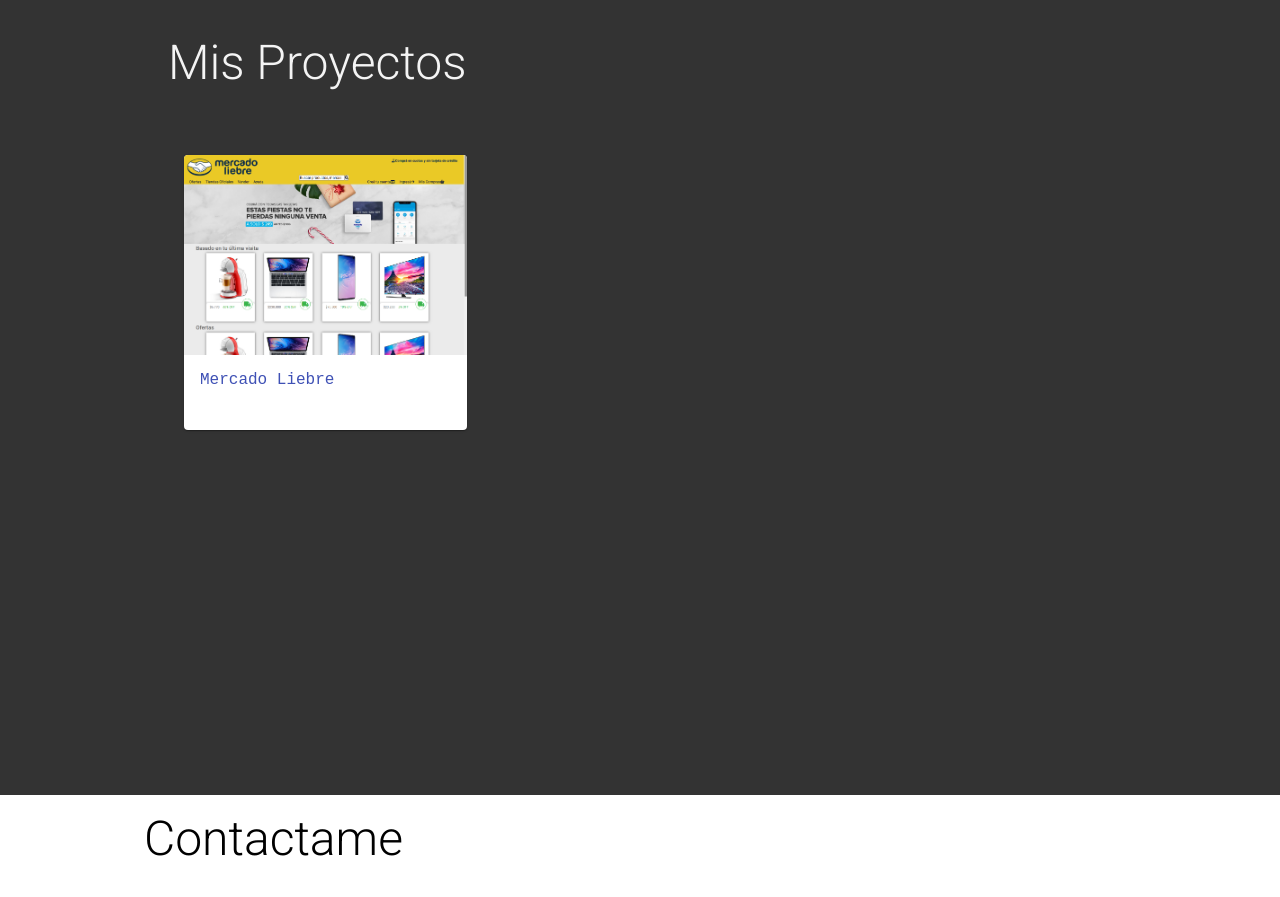
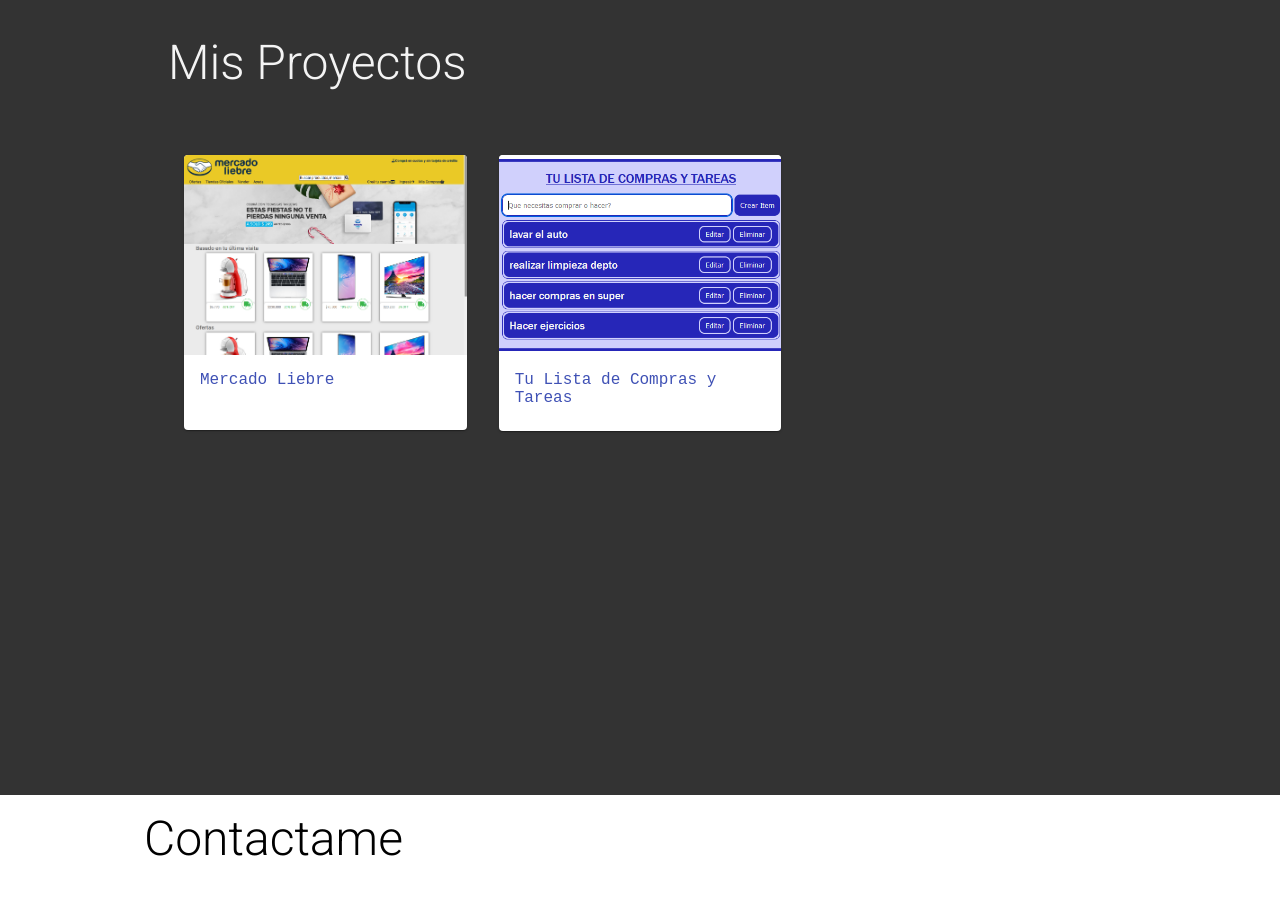
Before and after one commit to SebasPalmaSan/portfolioweb, a React (Create React App) app: page / in a window 1280 px wide. Shown: the part 1760-2657 px from the top of the page. Built offline with nearby package versions, Linux system fonts and the light colour scheme; a web font is replaced by a local one.

Commit message:
agregando proyectos

```diff
--- a/src/ProyectData.js
+++ b/src/ProyectData.js
@@ -1,4 +1,5 @@
 import MercadoLiebre from './images/MLiebre.jpg'
+import TuLista from './images/tulista.jpg'
 
 const ProyectData = [
     {
@@ -7,6 +8,12 @@
         description: 'Mercado Liebre es un proyecto personal, realizado durante el curso de Programación Web Full Stack en Digital House, simulando un clon de mercado libre.',
         link: 'https://app-mercadoliebre-seb.herokuapp.com/',
     },
+    {
+        title: 'Tu Lista de Compras y Tareas',
+        image: TuLista,
+        description: '',
+        link: 'https://tulista.netlify.app/',
+    }
 
 ]
 export default ProyectData
```
Also changed, not shown: src/images/tulista.jpg (added).
